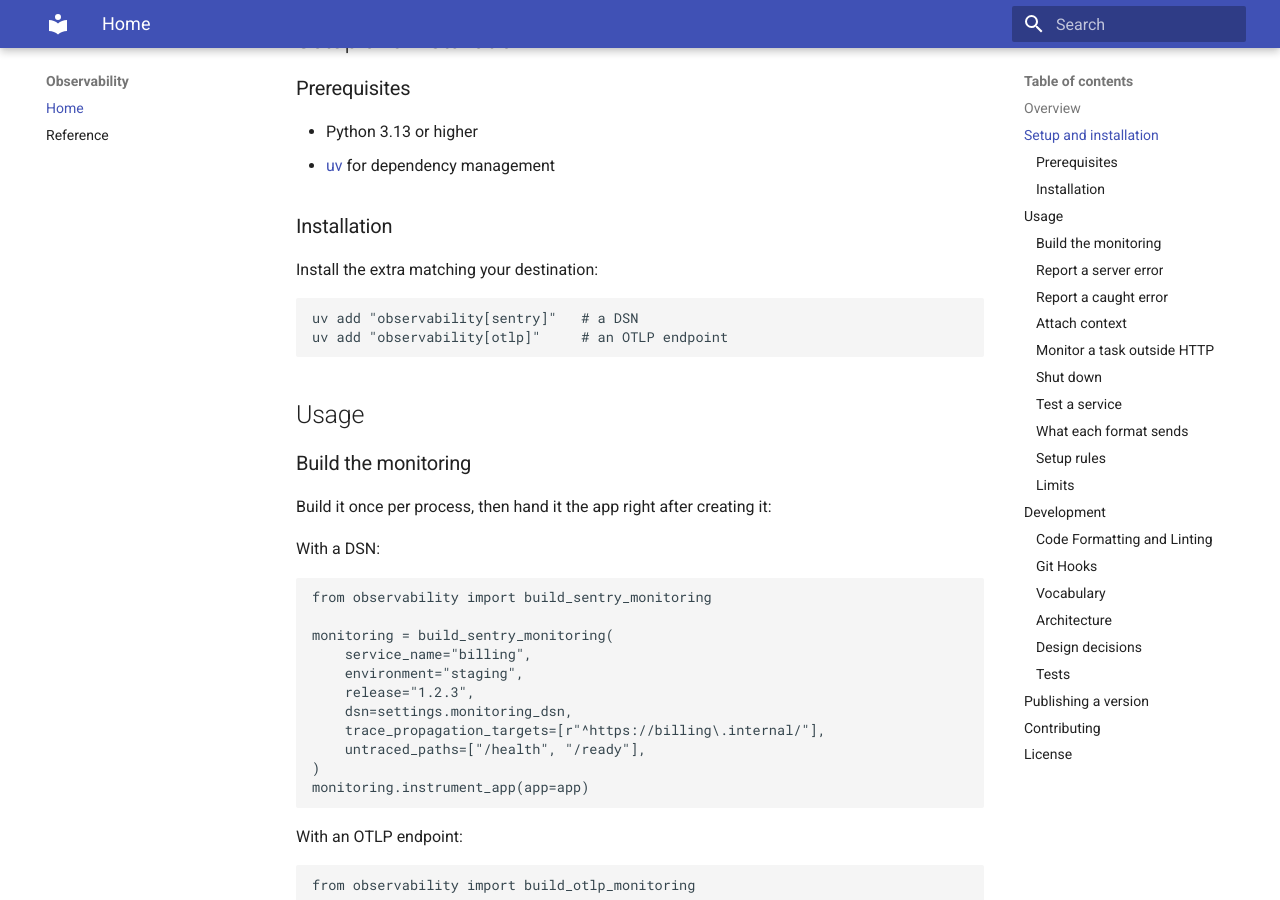
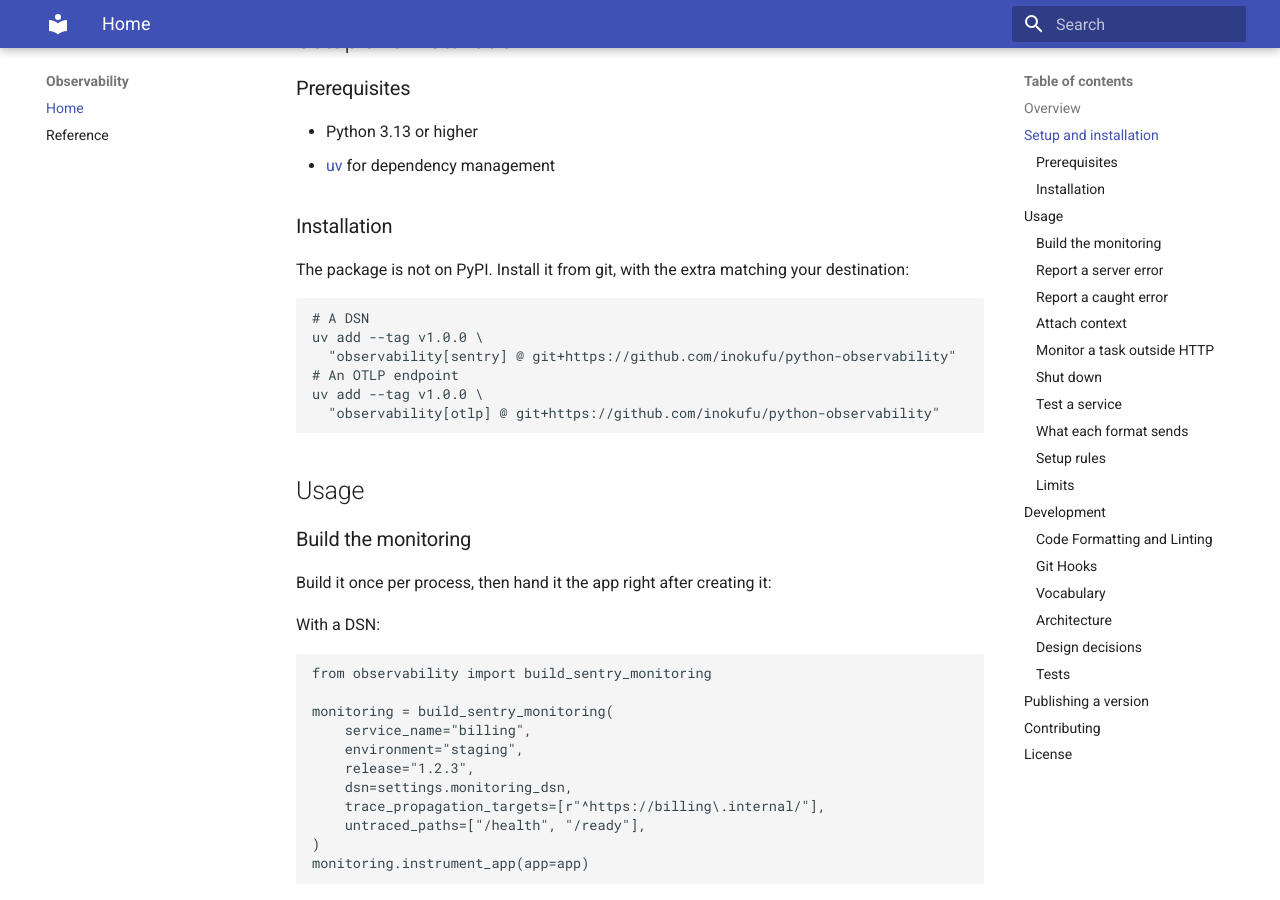
Before and after one commit to inokufu/python-observability, an MkDocs documentation site: the page built from docs/README.md, in a window 1280 px wide and 900 px high, scrolled down 1085 px. Built offline with MkDocs 1.6.1 and Material for MkDocs 9.7.7, drawn with Linux system fonts in a browser that asks for light colours.

Commit message:
:arrow_up: Deps

````diff
--- a/docs/README.md
+++ b/docs/README.md
@@ -57,11 +57,16 @@ Key features:
 
 ### Installation
 
-Install the extra matching your destination:
+The package is not on PyPI. Install it from git, with the extra matching your
+destination:
 
 ```sh
-uv add "observability[sentry]"   # a DSN
-uv add "observability[otlp]"     # an OTLP endpoint
+# A DSN
+uv add --tag v1.0.0 \
+  "observability[sentry] @ git+https://github.com/inokufu/python-observability"
+# An OTLP endpoint
+uv add --tag v1.0.0 \
+  "observability[otlp] @ git+https://github.com/inokufu/python-observability"
 ```
 
 ## Usage
````
Also changed, not shown: pyproject.toml (+5 -5 lines), 1 other file.
